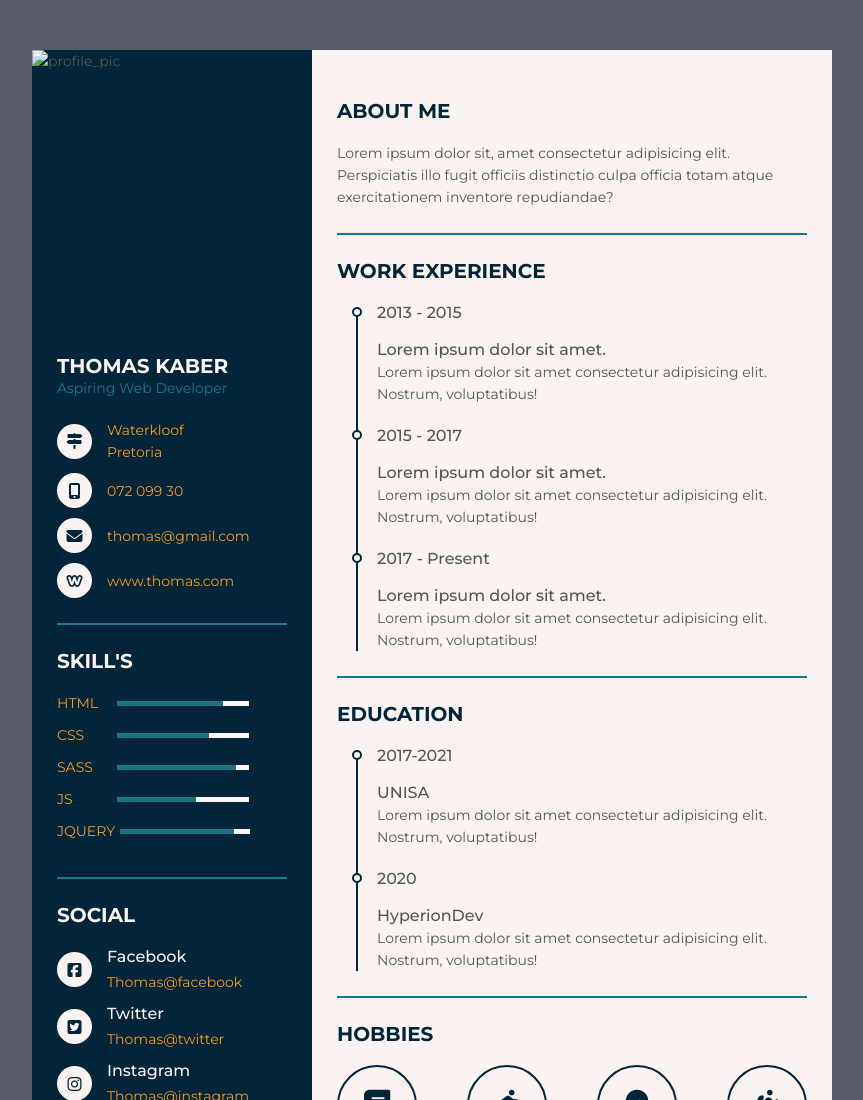
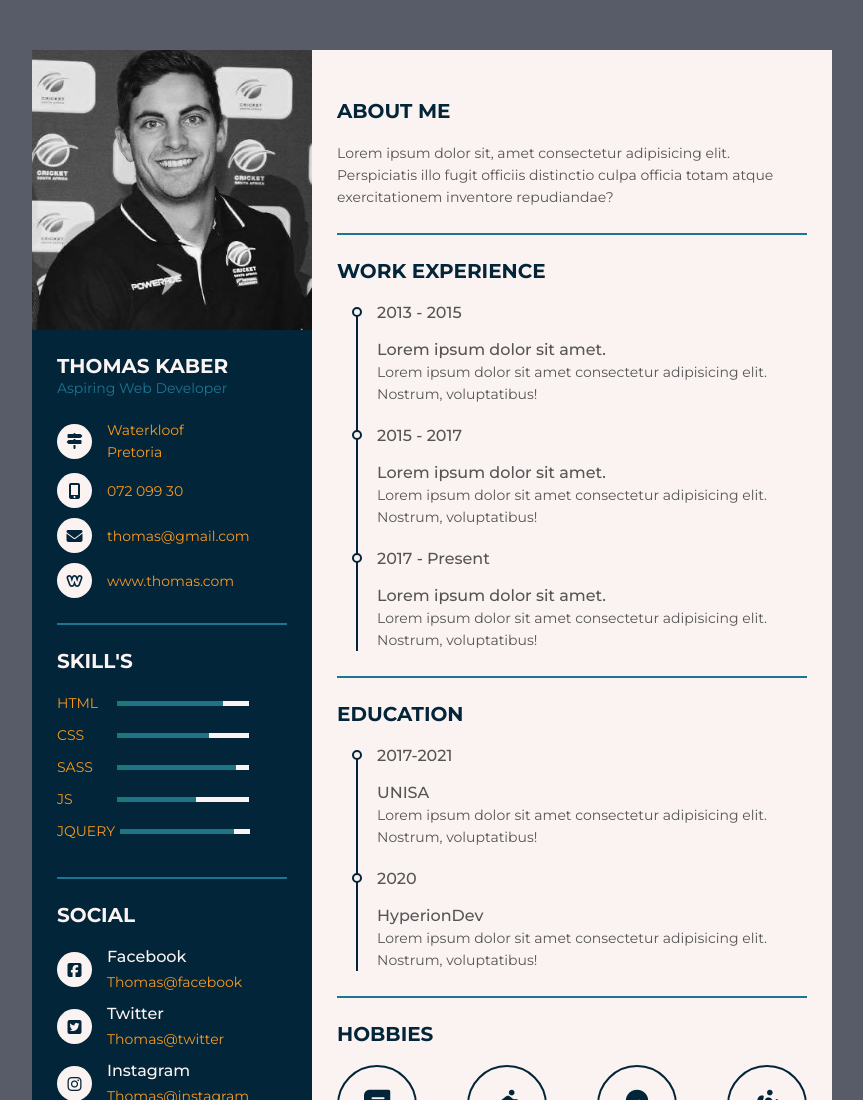
Before and after one commit to KaberTP/Thomas_Kaber_Resume, a plain HTML site: page index.html in a window 1280 px wide. Shown: the top 1100 px of the page, without its empty margins (208-1071 px from the left). Drawn offline with Linux system fonts and the light colour scheme.

Commit message:
added images folder

```diff
--- a/index.html
+++ b/index.html
@@ -11,7 +11,7 @@
 <div class="resume">
    <div class="resume_left">
      <div class="resume_profile">
-       <img src="./IMG_0726.JPG" alt="profile_pic">
+       <img src="./images/IMG_0726.JPG" alt="profile_pic">
      </div>
      <div class="resume_content">
        <div class="resume_item resume_info">
```
